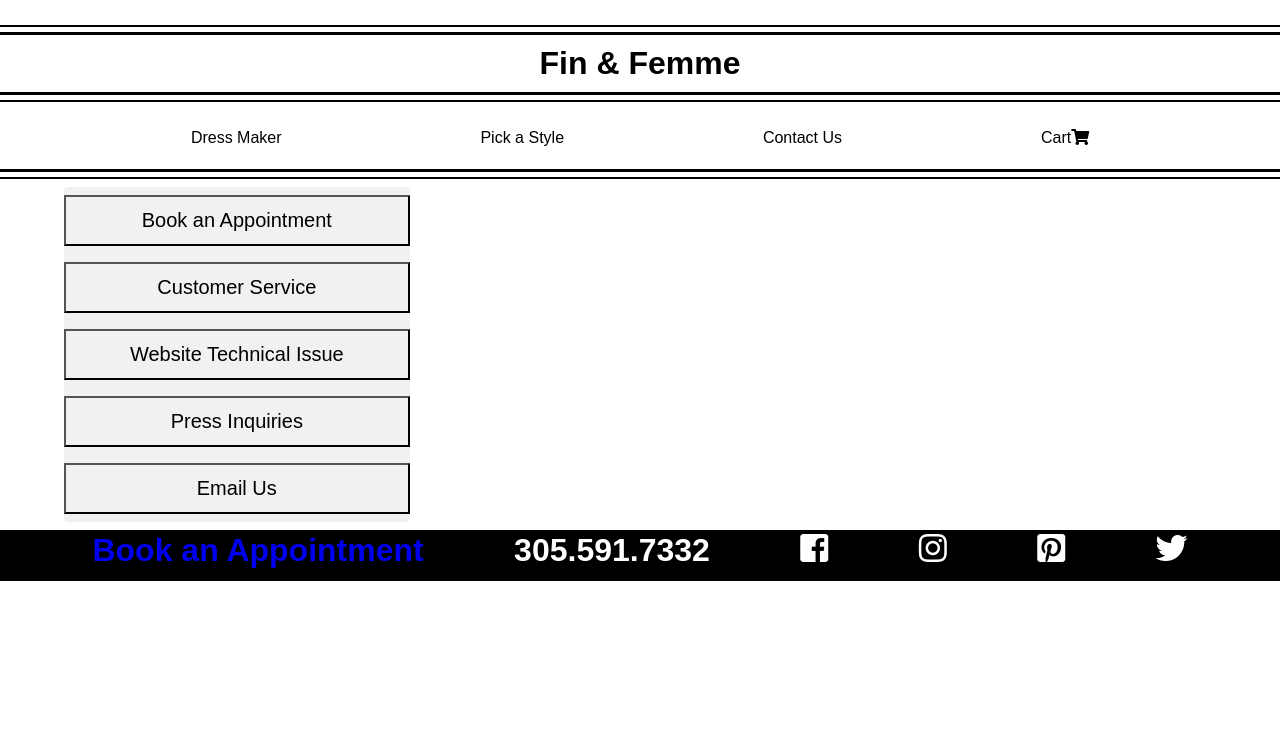
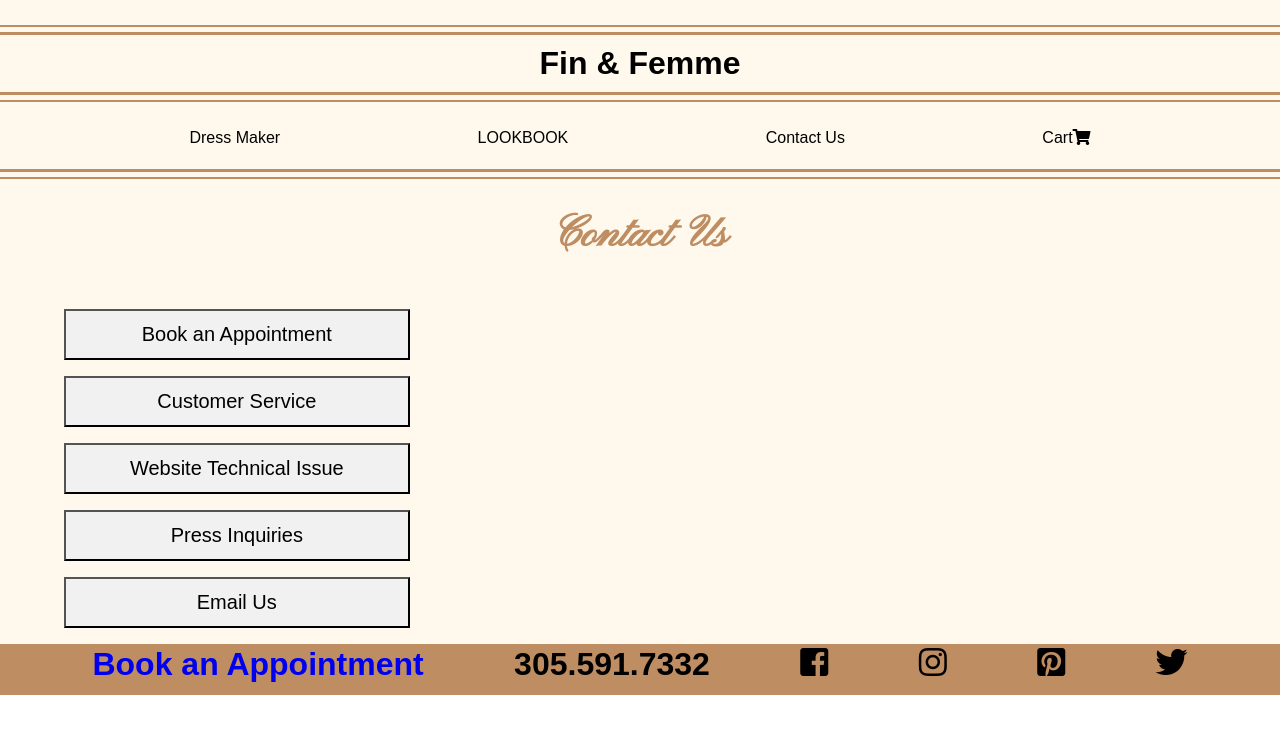
Before and after one commit to nguy2819/Project-for-Corey-WEDDING-DRESS-WEBSITE, a React (Create React App) app: page /test in a window 1280 px wide. Shown: the top 734 px of the page. Built offline with nearby package versions, Linux system fonts and the light colour scheme.

Commit message:
started the header for LookBook page

```diff
--- a/public/index.html
+++ b/public/index.html
@@ -11,6 +11,9 @@
     <link rel="manifest" href="%PUBLIC_URL%/manifest.json">
     <link rel="shortcut icon" href="%PUBLIC_URL%/LIANCARLO1.ico">
     <link rel="stylesheet" href="https://use.fontawesome.com/releases/v5.3.1/css/all.css" integrity="sha384-mzrmE5qonljUremFsqc01SB46JvROS7bZs3IO2EmfFsd15uHvIt+Y8vEf7N7fWAU" crossorigin="anonymous">
+
+    <!-- This is Pinyon Script font from Google -->
+    <link href="https://fonts.googleapis.com/css?family=Pinyon+Script" rel="stylesheet">
 
     <!--
       Notice the use of %PUBLIC_URL% in the tags above.
--- a/src/App.js
+++ b/src/App.js
@@ -5,10 +5,13 @@ import Header from './Components/Header';
 import Navigation from './Components/Navigation';
 import Footer from './Components/Footer';
 
+//possible background: #fff9ed
+
 const PageStretch = styled.div`
   height: 100%;
   display: flex;
   flex-direction: column;
+  background-color: #fff9ed;
 `;
 
 const StyledFixture = styled.div`
@@ -28,8 +31,8 @@ const navElements = [
     navigationUrl: '/dress-maker'
   },
   {
-    navigationText: 'Pick a Style',
-    navigationUrl: '/pick-a-style'
+    navigationText: 'LOOKBOOK',
+    navigationUrl: '/look-book'
   },
   {
     navigationText: 'Contact Us',
@@ -45,7 +48,7 @@ const navElements = [
 const footerElement = [
   {
     footerText: 'Book an Appointment',
-    footerUrl: 'book-an-appointment'
+    footerUrl: 'contact-us'
   },
   {
     footerText: '305.591.7332'
--- a/src/Components/ContactUs.js
+++ b/src/Components/ContactUs.js
@@ -1,6 +1,13 @@
 import React from 'react';
 import styled from 'styled-components';
 import EmailUs from './EmailUs';
+
+const StyledHeader = styled.h1`
+  font-family: Pinyon Script;
+  color: #be8d62;
+  font-size: 44px;
+  text-align: center;
+`;
 
 const Wrapper = styled.div`
     margin: 0;
@@ -15,7 +22,7 @@ const ElementWrapper = styled.div`
 `;
 
 const Sidebar = styled.div`
-    background-color: #f1f1f1;
+    background-color: #fff9ed;
     display: flex;
     flex-direction: column;
     color: white;
@@ -126,6 +133,8 @@ class ContactUs extends React.Component{
     }
 
     return (
+    <div>
+    <StyledHeader>Contact Us</StyledHeader>
       <Wrapper>
         <Sidebar>
           {this.state.currentTab === 'book'
@@ -148,6 +157,7 @@ class ContactUs extends React.Component{
           {element}
         </ElementWrapper>
       </Wrapper>
+    </div>
     );
   }
 }
--- a/src/Components/Footer.js
+++ b/src/Components/Footer.js
@@ -26,8 +26,8 @@ const StyledFooter = styled.div`
     left: 0;
     bottom: 0;
     width: 100%;
-    background-color: black;
-    color: white;
+    background-color: #be8d62;
+    color: black;
     justify-content: space-evenly;
 `;
 
--- a/src/Components/Header.js
+++ b/src/Components/Header.js
@@ -4,6 +4,7 @@ import styled from 'styled-components';
 const StyledHeader = styled.h1`
     border-top: 3px solid black;
     border-bottom: 3px solid black;
+    border-color: #be8d62;
     padding: 2px;
     margin: 0;
     text-align: center;
@@ -15,6 +16,7 @@ const Wrapper = styled.div`
     padding: 5px 0;
     border-top: 2px solid black;
     border-bottom: 2px solid black;
+    border-color: #be8d62;
     display: block;
     margin-top: 25px;
 `;
--- /dev/null
+++ b/src/Components/LookBook.js
@@ -0,0 +1,15 @@
+import React from 'react';
+import styled from 'styled-components';
+
+const StyledHeader = styled.h1`
+  font-family: Pinyon Script;
+  color: #be8d62;
+  font-size: 44px;
+  text-align: center;
+`;
+
+export default function LookBook(){
+  return (
+    <StyledHeader>Look Book Wedding Dresses</StyledHeader>
+  );
+}
--- a/src/Components/Navigation.js
+++ b/src/Components/Navigation.js
@@ -24,6 +24,7 @@ const NavSpan = styled.span`
 
 const HeavyLine = styled.div`
     border-bottom: 3px solid black;
+    border-color: #be8d62;
     padding: 2px;
     display: flex;
     justify-content: space-evenly;
@@ -32,6 +33,7 @@ const HeavyLine = styled.div`
 const Wrapper = styled.div`
     padding: 5px 0;
     border-bottom: 2px solid black;
+    border-color: #be8d62;
     display: block;
     margin-top: 10px;
 `;
--- a/src/Routing.js
+++ b/src/Routing.js
@@ -4,13 +4,14 @@ import {BrowserRouter as Router, Route, Switch} from 'react-router-dom';
 
 import ContactUs from './Components/ContactUs';
 import Test from './Components/TestComponent';
+import LookBook from './Components/LookBook';
 
 function Routing(){
   return (<Router>
     <Switch>
       <Route exact path="/" render={() => <div>Home</div>}/>
       <Route path="/contact-us" render={() => <ContactUs />}/>
-
+      <Route path="/look-book" render={() => <LookBook />}/>
 
 
 
```
Also changed, not shown: src/views/home.ejs (deleted).
